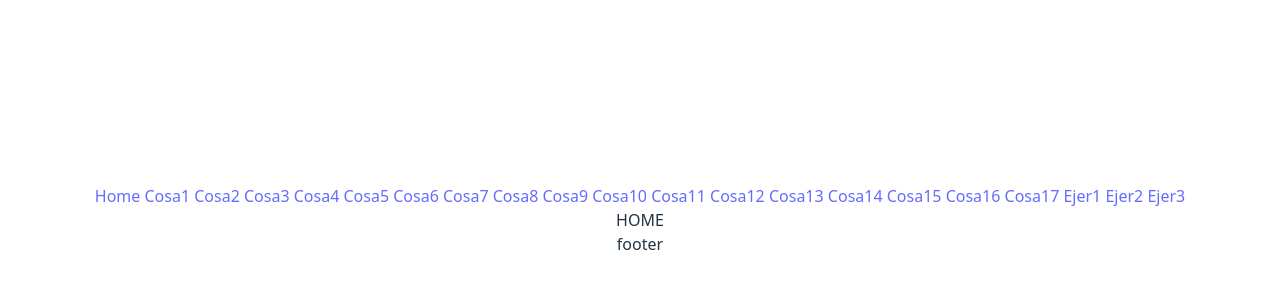
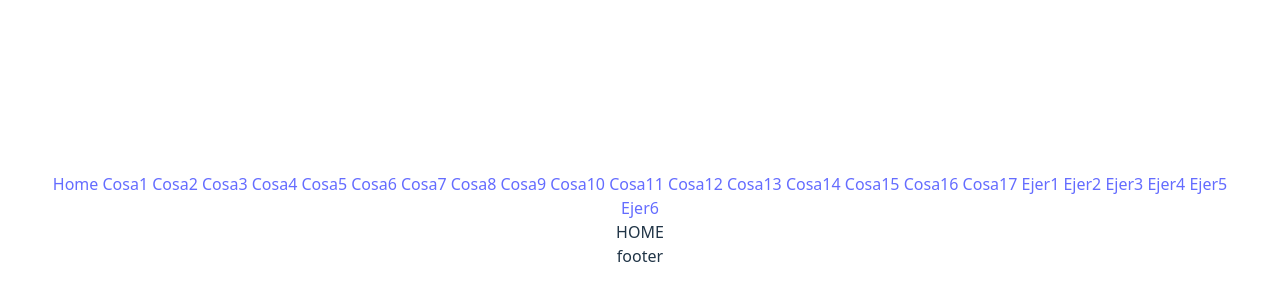
Before and after one commit to diegoteis1222/workspace_react, a React (Vite) app in the folder react/: page / in a window 1280 px wide. Shown: the part 180-480 px from the top of the page. Built offline with nearby package versions, Linux system fonts and the light colour scheme.

Commit message:
ejercicios subidos

```diff
--- a/react/src/components/Menu.tsx
+++ b/react/src/components/Menu.tsx
@@ -27,6 +27,10 @@ function Menu() {
         <Link to="/Ejer1">Ejer1 </Link>
         <Link to="/Ejer2">Ejer2 </Link>
         <Link to="/Ejer3">Ejer3 </Link>
+        <Link to="/Ejer4">Ejer4 </Link>
+        <Link to="/Ejer5">Ejer5 </Link>
+        <Link to="/Ejer6">Ejer6 </Link>
+
       </ul>
     </nav>
   );
--- /dev/null
+++ b/react/src/pages/Ejer4.tsx
@@ -0,0 +1,14 @@
+import { use, useEffect, useState } from "react";
+
+function Ejer4() {
+  const [visible, setVisible] = useState(true);
+
+  return (
+    <div>
+      <h2>Ejer4 </h2>
+      {visible && <div>Ahora me ves</div>}
+      <button onClick={() => setVisible(!visible)}>Boton</button>
+    </div>
+  );
+}
+export default Ejer4;
--- /dev/null
+++ b/react/src/pages/Ejer5.tsx
@@ -0,0 +1,18 @@
+import React from "react";
+
+function Ejer5() {
+  const [numero, setNumero] = React.useState<number | null>(null);
+
+  const handleCambioNumero = () => {
+    setNumero(Math.floor(Math.random() * 6 + 1));
+  };
+
+  return (
+    <div>
+      <h2>Ejer5 </h2>
+      <button onClick={handleCambioNumero}>Dado</button>
+      <div>Numero: {numero}</div>
+    </div>
+  );
+}
+export default Ejer5;
--- /dev/null
+++ b/react/src/pages/Ejer6.tsx
@@ -0,0 +1,21 @@
+import { useState } from "react";
+
+function Ejer6() {
+    const [selectedIndex, setSelectedIndex] = useState(1);
+    const items = ['Item 1', 'Item 2', 'Item 3', 'Item 4'];
+
+    const handleSelect = (index: number) => {
+        setSelectedIndex(index);
+    };
+
+    return (
+        <div>
+            <h2>Ejer6 </h2>
+            {items.map((item, index) =>
+                <div className={index === selectedIndex ? 'text-amber-100' : ''} onClick={() => handleSelect(index)}>{item}</div>
+            )}
+        </div>
+
+    );
+}
+export default Ejer6;
--- a/react/src/routes/routesConfig.ts
+++ b/react/src/routes/routesConfig.ts
@@ -127,4 +127,22 @@ export const routes = [
     description: "Muestra como crear un componente usando clases. Obsoleto.",
     component: React.lazy(() => import("../pages/Ejer3")),
   },
+  {
+    to: "Ejer4",
+    title: "Componente usando clases",
+    description: "Muestra como crear un componente usando clases. Obsoleto.",
+    component: React.lazy(() => import("../pages/Ejer4")),
+  },
+  {
+    to: "Ejer5",
+    title: "Componente usando clases",
+    description: "Muestra como crear un componente usando clases. Obsoleto.",
+    component: React.lazy(() => import("../pages/Ejer5")),
+  },
+  {
+    to: "Ejer6",
+    title: "Componente usando clases",
+    description: "Muestra como crear un componente usando clases. Obsoleto.",
+    component: React.lazy(() => import("../pages/Ejer6")),
+  },
 ];
```
